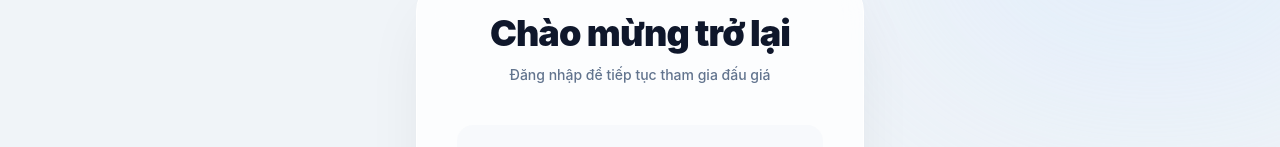
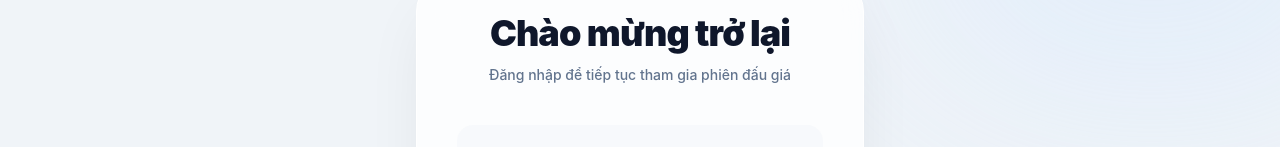
Before and after one commit to thienlac123/Web_DauGia, a React (Vite) app in the folder client/: page /login in a window 1280 px wide. Shown: the part 217-364 px from the top of the page. Built offline with nearby package versions, Linux system fonts and the light colour scheme; no server answers.

Commit message:
update by duy

```diff
--- a/client/src/components/layout/Header.jsx
+++ b/client/src/components/layout/Header.jsx
@@ -53,7 +53,7 @@ function Header() {
               {userRole === "seller" && (
                 <>
                   <Link to="/seller/dashboard" className="header-link-modern">📊 Dashboard</Link>
-                  {/* <Link to="/create-auction" className="header-link-modern">➕ Tạo đấu giá</Link> */}
+                  {/* <Link to="/create-auction" className="header-link-modern">➕ Tạo phiên đấu giá</Link> */}
                 </>
               )}
               {userRole === "admin" && (
--- a/client/src/pages/LoginPage.jsx
+++ b/client/src/pages/LoginPage.jsx
@@ -60,7 +60,7 @@ function LoginPage() {
               Chào mừng trở lại
             </motion.h1>
             <p className="text-slate-500 font-medium text-sm">
-              Đăng nhập để tiếp tục tham gia đấu giá
+              Đăng nhập để tiếp tục tham gia phiên đấu giá
             </p>
           </div>
 
```
